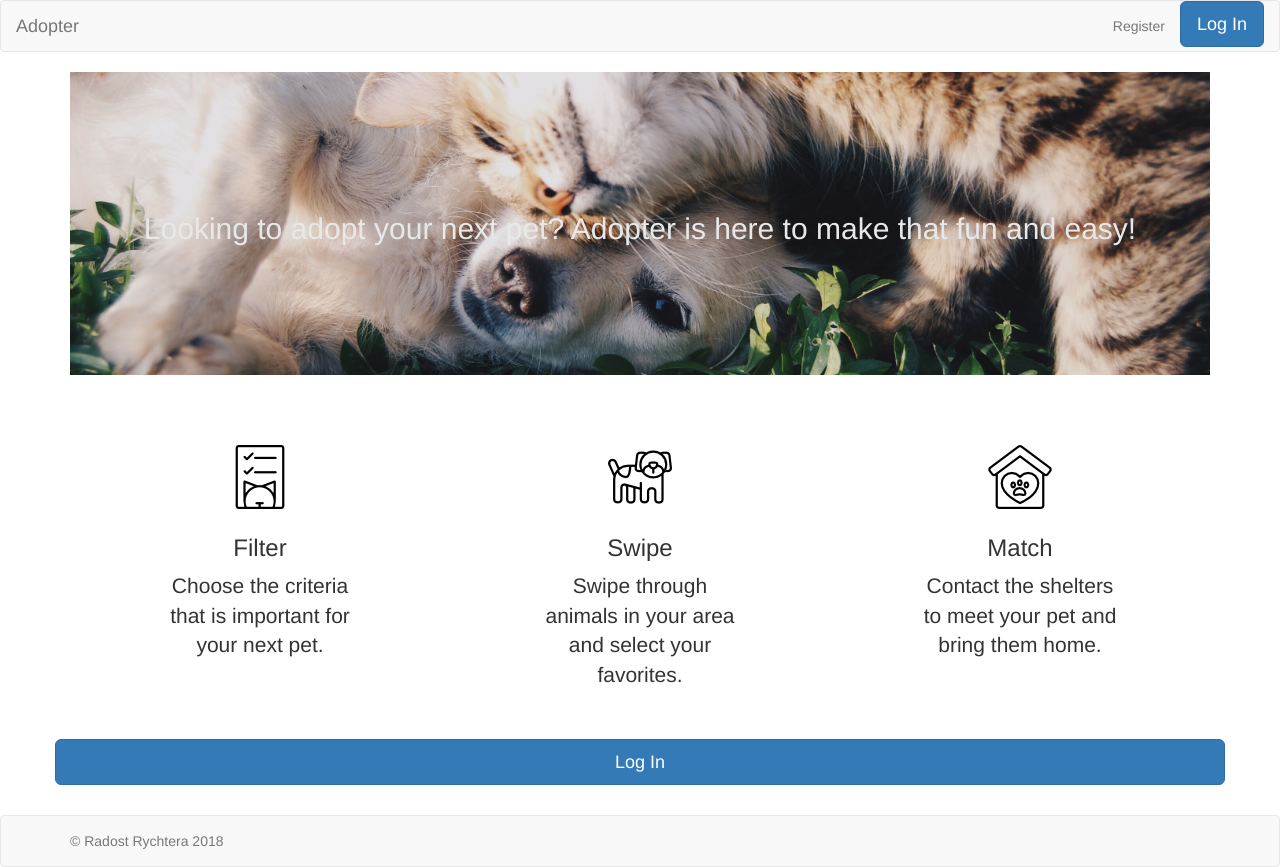
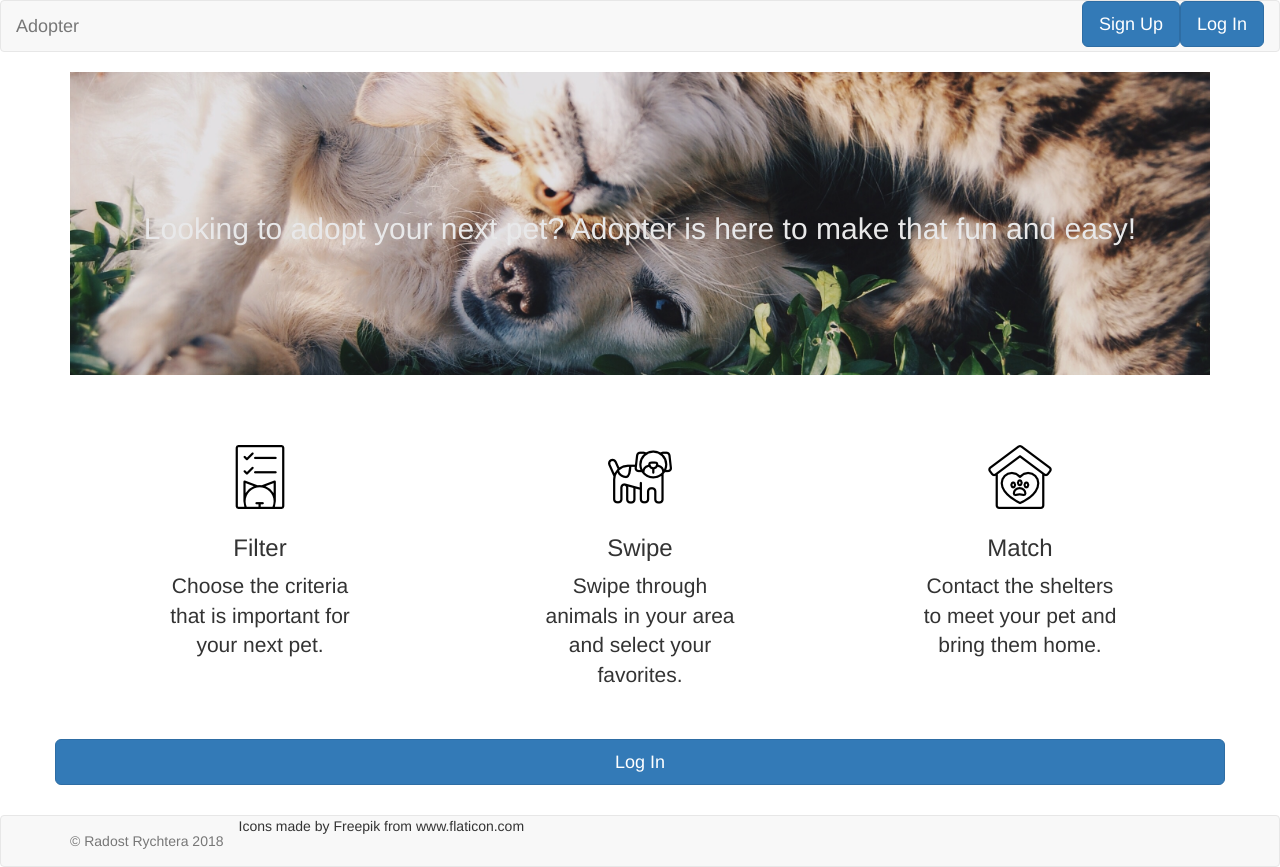
Before and after one commit to applearning90/adopter, a Flask app: page /home in a window 1280 px wide. Run offline with Flask 2, Linux system fonts and the light colour scheme; some libraries are stand-ins or nearby versions.

Commit message:
add register route and save user info to db

```diff
--- a/application.py
+++ b/application.py
@@ -66,14 +66,12 @@ class User(db.Model):
 
     __tablename__ = "users"
     id = db.Column(db.Integer, primary_key=True)
-    username = db.Column(db.Text)
+    user_id = db.Column(db.Text)
     email = db.Column(db.Text)
-    hash = db.Column(db.Text)
 
-    def __init__(self, username, email, hash):
-        self.username = username
+    def __init__(self, user_id, email):
+        self.user_id = user_id
         self.email = email
-        self.hash = hash
 
 class Trait(db.Model):
 
@@ -351,37 +349,15 @@ def matches():
 
     return render_template('matches.html', animals=animals)
 
-@app.route('/register', methods=['GET', 'POST'])
+@app.route('/register')
 def register():
-    if request.method == 'POST':
-        # hash password
-        hash = pwd_context.hash(request.form.get("password"))
-
-        # Check if username or email are already registered
-        rows = User.query.filter(or_(User.username == request.form.get("username"), User.email == request.form.get("email"))).first()
-
-        if rows != None:
-            flash("Username and/or email already registered.")
-            return redirect(url_for('register'))
-
-        #create user object and add to db
-        user = User(request.form.get("username"), request.form.get("email"), hash)
-        db.session.add(user)
-        db.session.flush()
-
-        # remember which user is logged in
-        session['user_id'] = user.id
-
-        db.session.commit()
-        return redirect(url_for('index'))
-    else:
-        return render_template('register.html')
+    """ Sign up new user """
+    return auth0.authorize(callback=constants.AUTH0_CALLBACK_URL, mode="signUp")
 
 @app.route("/login")
 def login():
     """Log user in."""
-
-    return auth0.authorize(callback=constants.AUTH0_CALLBACK_URL)
+    return auth0.authorize(callback=constants.AUTH0_CALLBACK_URL, mode="login")
 
 @app.route("/home")
 def home():
@@ -407,11 +383,22 @@ def callback_handling():
 
     session[constants.PROFILE_KEY] = {
         'user_id': userinfo['sub'],
-        'name': userinfo['name'],
+        'email': userinfo['name'],
         'picture': userinfo['picture']
     }
 
-    print("callback finished")
+    # Check if user_id already in users table
+    user = User.query.filter(User.user_id == session[constants.PROFILE_KEY]['user_id']).first()
+
+    if user is None:
+        # register: create user object and add to db
+        user = User(session[constants.PROFILE_KEY]['user_id'], session[constants.PROFILE_KEY]['email'])
+        db.session.add(user)
+        db.session.flush()
+        db.session.commit()
+
+    # remember which user is logged in
+    session['user_id'] = user.id
 
     return redirect(url_for("index"))
 
--- a/functions.py
+++ b/functions.py
@@ -8,7 +8,7 @@ def login_required(f):
     """
     @wraps(f)
     def decorated_function(*args, **kwargs):
-        if 'profile' not in session:
+        if constants.PROFILE_KEY not in session:
             return redirect("/home")
         return f(*args, **kwargs)
     return decorated_function
--- a/templates/layout.html
+++ b/templates/layout.html
@@ -35,12 +35,16 @@
                             <li><a href="{{ url_for('matches') }}">Matches</a></li>
                         </ul>
                         <ul class="nav navbar-nav navbar-right">
-                            <li><p>Welcome {{userinfo['name']}}</p></li>
+                            <li><p>Welcome {{ userinfo['email'] }}</p></li>
                             <li><a href="{{ url_for('logout') }}">Logout</a></li>
                         </ul>
                     {% else %}
                         <ul class="nav navbar-nav navbar-right">
-                            <li><a href="{{ url_for('register') }}">Register</a></li>
+                            <li>
+                                <div class="login-box auth0-box before">
+                                    <a class="btn btn-primary btn-lg btn-login btn-block" href="/register">Sign Up</a>
+                                </div>
+                            </li>
                             <li>
                                 <div class="login-box auth0-box before">
                                     <a class="btn btn-primary btn-lg btn-login btn-block" href="/login">Log In</a>
@@ -69,6 +73,7 @@
             <div class="container">
                 <div class="row">
                     <p class="navbar-text text-muted text-center">&copy; Radost Rychtera 2018</p>
+                    <p>Icons made by Freepik from www.flaticon.com </p>
                 </div>
             </div>
         </footer>
```
Also changed, not shown: 1 other file.
